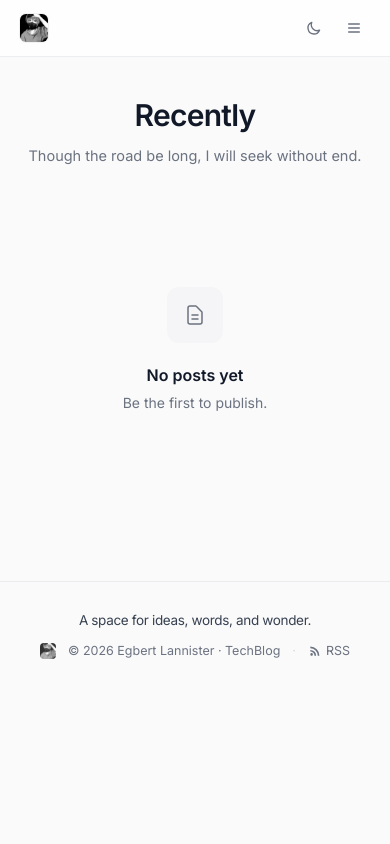
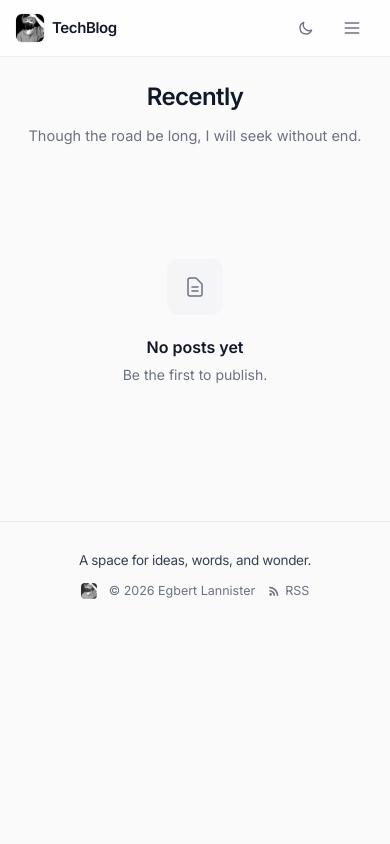
Before and after one commit to Egbert-Lannister/mysite, a Django app: page /techblog/ in a window 390 px wide. Run offline with Django 5.2, Linux system fonts and the light colour scheme; data that the repository does not hold is empty; parts of the project's set-up code (start-up, migrations or seed data) failed here and were passed over; some libraries are stand-ins or nearby versions.

Commit message:
style: improve mobile layout for public pages
Tighten nav, cards, and article overflow handling so phones no longer get horizontal scroll from code blocks, tables, or wide headers.

```diff
--- a/templates/_includes/post_card.html
+++ b/templates/_includes/post_card.html
@@ -3,7 +3,7 @@
 
 context: post (Post 实例), 可选 highlight_tag (string)
 {% endcomment %}
-<article class="post-card group bg-white dark:bg-white/[0.03] border border-ink-200/80 dark:border-white/[0.07] rounded-xl p-6 md:p-7">
+<article class="post-card group bg-white dark:bg-white/[0.03] border border-ink-200/80 dark:border-white/[0.07] rounded-xl p-4 sm:p-6 md:p-7">
 
 	<!-- meta 行：分类 · (系列?) · 日期 -->
 	<div class="flex items-center justify-between gap-3 mb-3 text-[12px]">
@@ -20,7 +20,7 @@ context: post (Post 实例), 可选 highlight_tag (string)
 			{% if post.series %}
 			<span class="text-ink-300 dark:text-ink-700 select-none">·</span>
 			<a href="{% url 'posts:series_detail' post.series.slug %}"
-			   class="cat-pill bg-accent-50 dark:bg-accent-500/10 text-accent-600 dark:text-accent-300 hover:bg-accent-100 dark:hover:bg-accent-500/20 transition-colors truncate max-w-[220px]"
+			   class="cat-pill bg-accent-50 dark:bg-accent-500/10 text-accent-600 dark:text-accent-300 hover:bg-accent-100 dark:hover:bg-accent-500/20 transition-colors truncate max-w-[9.5rem] sm:max-w-[220px]"
 			   title="{{ post.series.title }}">
 				{{ post.series.title }}
 			</a>
--- a/templates/base.html
+++ b/templates/base.html
@@ -2,7 +2,7 @@
 <html lang="zh-CN" class="scroll-smooth">
 <head>
 	<meta charset="utf-8" />
-	<meta name="viewport" content="width=device-width, initial-scale=1" />
+	<meta name="viewport" content="width=device-width, initial-scale=1, viewport-fit=cover" />
 	<title>{% block title %}TechBlog{% endblock %}</title>
 	<meta name="description" content="{% block meta_description %}{% endblock %}">
 	<link rel="alternate" type="application/rss+xml" title="RSS" href="/rss.xml" />
@@ -85,7 +85,12 @@
 		}
 	</script>
 	<style>
-		body { font-family: 'Inter', 'Noto Sans SC', system-ui, sans-serif; }
+		html, body { max-width: 100%; overflow-x: clip; }
+		body {
+			font-family: 'Inter', 'Noto Sans SC', system-ui, sans-serif;
+			padding-left: env(safe-area-inset-left);
+			padding-right: env(safe-area-inset-right);
+		}
 
 		/* Custom scrollbar — minimal */
 		::-webkit-scrollbar { width: 10px; height: 10px; }
@@ -169,20 +174,50 @@
 			color: rgb(107 114 128);
 			margin-top: 8px;
 		}
+
+		/* --- Mobile layout --- */
+		.site-header { padding-top: env(safe-area-inset-top); }
+		.tap-target {
+			min-width: 44px;
+			min-height: 44px;
+			display: inline-flex;
+			align-items: center;
+			justify-content: center;
+		}
+
+		@media (max-width: 639px) {
+			.page-title { font-size: 24px; line-height: 1.25; word-break: break-word; }
+			.toast { max-width: calc(100vw - 32px); left: 16px; right: 16px; transform: none; }
+			@keyframes toast-in  { from { opacity: 0; transform: translateY(8px); } }
+			@keyframes toast-out {   to { opacity: 0; transform: translateY(8px); } }
+		}
+
+		@media (hover: none) {
+			.post-card:hover {
+				transform: none;
+				box-shadow: none;
+				border-color: rgb(229 231 235 / 0.8);
+			}
+			.dark .post-card:hover { border-color: rgb(255 255 255 / 0.07); }
+		}
+
+		@media (max-width: 767px) {
+			.post-card { padding: 1.05rem 1.1rem; }
+		}
 	</style>
 </head>
 <body class="min-h-screen text-ink-900 dark:text-ink-100 dark:bg-ink-950 antialiased">
 	<div class="page-loading" id="page-loading"></div>
 
 	<!-- Top navigation — light, stable, restrained -->
-	<header class="sticky top-0 z-50 backdrop-blur-md bg-white/80 dark:bg-ink-950/80 border-b border-ink-200/70 dark:border-white/5">
-		<div class="max-w-6xl mx-auto px-5 sm:px-6 lg:px-8">
+	<header class="site-header sticky top-0 z-50 backdrop-blur-md bg-white/80 dark:bg-ink-950/80 border-b border-ink-200/70 dark:border-white/5">
+		<div class="max-w-6xl mx-auto px-4 sm:px-6 lg:px-8">
 			<div class="flex items-center justify-between h-14">
 				{% load static %}
 				<!-- Logo -->
-				<a href="{% url 'posts:index' %}" class="flex items-center gap-2.5 group flex-shrink-0">
+				<a href="{% url 'posts:index' %}" class="flex items-center gap-2 min-w-0 group flex-shrink-0">
 					<img src="{% static 'images/logo.jpg' %}" alt="Logo" class="w-7 h-7 rounded-md object-cover ring-1 ring-black/5 dark:ring-white/10">
-					<span class="text-[15px] font-semibold tracking-tight text-ink-900 dark:text-ink-100 hidden sm:inline">TechBlog</span>
+					<span class="text-[15px] font-semibold tracking-tight text-ink-900 dark:text-ink-100 truncate">TechBlog</span>
 				</a>
 
 				<!-- Primary nav -->
@@ -195,7 +230,7 @@
 				</nav>
 
 				<!-- Right-side tools -->
-				<div class="flex items-center gap-2">
+				<div class="flex items-center gap-0.5 sm:gap-2">
 					<form action="{% url 'posts:search' %}" method="get" class="hidden sm:block">
 						<div class="relative">
 							<input type="search" name="q" placeholder="Search..." value="{{ request.GET.q }}"
@@ -207,7 +242,7 @@
 					</form>
 
 					<!-- Theme toggle -->
-					<button id="theme-toggle" class="p-2 rounded-full text-ink-500 dark:text-ink-300 hover:bg-ink-100 dark:hover:bg-white/5 hover:text-ink-900 dark:hover:text-ink-100 transition-colors" aria-label="Toggle theme">
+					<button id="theme-toggle" class="tap-target p-2 rounded-full text-ink-500 dark:text-ink-300 hover:bg-ink-100 dark:hover:bg-white/5 hover:text-ink-900 dark:hover:text-ink-100 transition-colors" aria-label="Toggle theme">
 						<svg class="w-4 h-4 hidden dark:block" fill="none" stroke="currentColor" stroke-width="2" viewBox="0 0 24 24">
 							<path stroke-linecap="round" stroke-linejoin="round" d="M12 3v1m0 16v1m9-9h-1M4 12H3m15.364 6.364l-.707-.707M6.343 6.343l-.707-.707m12.728 0l-.707.707M6.343 17.657l-.707.707M16 12a4 4 0 11-8 0 4 4 0 018 0z"/>
 						</svg>
@@ -217,9 +252,12 @@
 					</button>
 
 					<!-- Mobile menu toggle -->
-					<button class="lg:hidden p-2 text-ink-500 hover:bg-ink-100 dark:hover:bg-white/5 rounded-full transition-colors" onclick="document.getElementById('mobile-menu').classList.toggle('hidden')">
-						<svg class="w-4 h-4" fill="none" stroke="currentColor" stroke-width="2" viewBox="0 0 24 24">
+					<button id="mobile-menu-toggle" class="lg:hidden tap-target p-2 text-ink-500 hover:bg-ink-100 dark:hover:bg-white/5 rounded-full transition-colors" aria-label="Open menu" aria-expanded="false" aria-controls="mobile-menu">
+						<svg id="icon-menu" class="w-5 h-5" fill="none" stroke="currentColor" stroke-width="2" viewBox="0 0 24 24">
 							<path stroke-linecap="round" stroke-linejoin="round" d="M4 6h16M4 12h16M4 18h16"/>
+						</svg>
+						<svg id="icon-close" class="w-5 h-5 hidden" fill="none" stroke="currentColor" stroke-width="2" viewBox="0 0 24 24">
+							<path stroke-linecap="round" stroke-linejoin="round" d="M6 18L18 6M6 6l12 12"/>
 						</svg>
 					</button>
 				</div>
@@ -227,29 +265,29 @@
 
 			<!-- Mobile menu -->
 			<div id="mobile-menu" class="hidden lg:hidden pb-4 pt-2 border-t border-ink-200/70 dark:border-white/5">
-				<nav class="grid grid-cols-2 gap-1 mb-3">
-					<a href="{% url 'posts:engineering_list' %}" class="px-3 py-2 text-sm text-ink-700 dark:text-ink-300 hover:bg-ink-100 dark:hover:bg-white/5 rounded-md">Engineering</a>
-					<a href="{% url 'posts:research_list' %}"    class="px-3 py-2 text-sm text-ink-700 dark:text-ink-300 hover:bg-ink-100 dark:hover:bg-white/5 rounded-md">Research</a>
-					<a href="{% url 'posts:notes_list' %}"       class="px-3 py-2 text-sm text-ink-700 dark:text-ink-300 hover:bg-ink-100 dark:hover:bg-white/5 rounded-md">Notes</a>
-					<a href="{% url 'posts:projects_list' %}"    class="px-3 py-2 text-sm text-ink-700 dark:text-ink-300 hover:bg-ink-100 dark:hover:bg-white/5 rounded-md">Projects</a>
-					<a href="{% url 'posts:series_list' %}"      class="px-3 py-2 text-sm text-ink-700 dark:text-ink-300 hover:bg-ink-100 dark:hover:bg-white/5 rounded-md col-span-2">Series</a>
+				<nav class="flex flex-col gap-0.5 mb-3">
+					<a href="{% url 'posts:engineering_list' %}" class="px-3 py-2.5 text-[15px] text-ink-700 dark:text-ink-300 hover:bg-ink-100 dark:hover:bg-white/5 rounded-md">Engineering</a>
+					<a href="{% url 'posts:research_list' %}"    class="px-3 py-2.5 text-[15px] text-ink-700 dark:text-ink-300 hover:bg-ink-100 dark:hover:bg-white/5 rounded-md">Research</a>
+					<a href="{% url 'posts:notes_list' %}"       class="px-3 py-2.5 text-[15px] text-ink-700 dark:text-ink-300 hover:bg-ink-100 dark:hover:bg-white/5 rounded-md">Notes</a>
+					<a href="{% url 'posts:projects_list' %}"    class="px-3 py-2.5 text-[15px] text-ink-700 dark:text-ink-300 hover:bg-ink-100 dark:hover:bg-white/5 rounded-md">Projects</a>
+					<a href="{% url 'posts:series_list' %}"      class="px-3 py-2.5 text-[15px] text-ink-700 dark:text-ink-300 hover:bg-ink-100 dark:hover:bg-white/5 rounded-md">Series</a>
 				</nav>
 				<form action="{% url 'posts:search' %}" method="get" class="flex gap-2 sm:hidden">
-					<input type="search" name="q" placeholder="Search..." class="flex-1 px-3 py-2 bg-ink-100 dark:bg-white/5 rounded-md text-sm">
-					<button type="submit" class="px-4 py-2 bg-ink-900 dark:bg-white text-white dark:text-ink-900 text-sm rounded-md font-medium">Search</button>
+					<input type="search" name="q" placeholder="Search..." value="{{ request.GET.q }}" class="flex-1 min-w-0 px-3 py-2.5 bg-ink-100 dark:bg-white/5 rounded-md text-base">
+					<button type="submit" class="px-4 py-2.5 bg-ink-900 dark:bg-white text-white dark:text-ink-900 text-sm rounded-md font-medium flex-shrink-0">Search</button>
 				</form>
 			</div>
 		</div>
 	</header>
 
 	<!-- Main content -->
-	<main class="max-w-6xl mx-auto px-5 sm:px-6 lg:px-8 py-10 md:py-14">
+	<main class="max-w-6xl mx-auto px-4 sm:px-6 lg:px-8 py-6 sm:py-10 md:py-14">
 		{% block content %}{% endblock %}
 	</main>
 
 	<!-- Footer — single-row, tagline centered with side elements equidistant -->
-	<footer class="border-t border-ink-200/70 dark:border-white/5 mt-12">
-		<div class="max-w-6xl mx-auto px-5 sm:px-6 lg:px-8 py-7">
+	<footer class="border-t border-ink-200/70 dark:border-white/5 mt-8 sm:mt-12 pb-[env(safe-area-inset-bottom)]">
+		<div class="max-w-6xl mx-auto px-4 sm:px-6 lg:px-8 py-7">
 			<!--
 				Grid is 1fr | auto | 1fr so the centered tagline column auto-sizes
 				and the two outer columns are *equal width*, then we right-align
@@ -276,10 +314,9 @@
 			<!-- Mobile fallback: stack centered to avoid cramping on narrow screens -->
 			<div class="flex sm:hidden flex-col items-center gap-3 text-center">
 				<p class="text-[13.5px] text-ink-700 dark:text-ink-300 tracking-tight">A space for ideas, words, and wonder.</p>
-				<div class="flex items-center gap-3 text-[12.5px] text-ink-500 dark:text-ink-500">
+				<div class="flex items-center justify-center gap-x-3 gap-y-1 flex-wrap text-[12.5px] text-ink-500 dark:text-ink-500">
 					<img src="{% static 'images/logo.jpg' %}" alt="" class="w-4 h-4 rounded object-cover opacity-80">
-					<span>© {% now "Y" %} Egbert Lannister · TechBlog</span>
-					<span class="text-ink-300 dark:text-white/10" aria-hidden="true">·</span>
+					<span>© {% now "Y" %} Egbert Lannister</span>
 					<a href="/rss.xml" class="inline-flex items-center gap-1 hover:text-accent-500 dark:hover:text-accent-400 transition-colors" aria-label="Subscribe to RSS feed">
 						<svg class="w-3.5 h-3.5" fill="currentColor" viewBox="0 0 24 24"><path d="M6.18 15.64a2.18 2.18 0 0 1 2.18 2.18C8.36 19 7.38 20 6.18 20C5 20 4 19 4 17.82a2.18 2.18 0 0 1 2.18-2.18M4 4.44A15.56 15.56 0 0 1 19.56 20h-2.83A12.73 12.73 0 0 0 4 7.27V4.44m0 5.66a9.9 9.9 0 0 1 9.9 9.9h-2.83A7.07 7.07 0 0 0 4 12.93V10.1Z"/></svg>
 						RSS
@@ -293,6 +330,23 @@
 
 	<script>
 		const themeToggle = document.getElementById('theme-toggle');
+		const mobileMenu = document.getElementById('mobile-menu');
+		const mobileToggle = document.getElementById('mobile-menu-toggle');
+		const iconMenu = document.getElementById('icon-menu');
+		const iconClose = document.getElementById('icon-close');
+
+		function setMobileMenuOpen(open) {
+			if (!mobileMenu || !mobileToggle) return;
+			mobileMenu.classList.toggle('hidden', !open);
+			iconMenu?.classList.toggle('hidden', open);
+			iconClose?.classList.toggle('hidden', !open);
+			mobileToggle.setAttribute('aria-expanded', open ? 'true' : 'false');
+			mobileToggle.setAttribute('aria-label', open ? 'Close menu' : 'Open menu');
+		}
+
+		mobileToggle?.addEventListener('click', () => {
+			setMobileMenuOpen(mobileMenu.classList.contains('hidden'));
+		});
 
 		function setTheme(isDark) {
 			if (isDark) {
--- a/templates/category.html
+++ b/templates/category.html
@@ -5,7 +5,7 @@
 <div class="max-w-[820px] mx-auto">
 
 	<!-- Page header — restrained editorial style, no large gradient icon -->
-	<header class="mb-10 md:mb-12 pb-6 border-b border-ink-200/70 dark:border-white/5">
+	<header class="mb-8 md:mb-12 pb-6 border-b border-ink-200/70 dark:border-white/5">
 		<span class="page-eyebrow">Category</span>
 		<h1 class="page-title">{{ category_label }}</h1>
 		{% if category_desc %}
--- a/templates/index.html
+++ b/templates/index.html
@@ -6,8 +6,8 @@
 
 	<!-- Hero — restrained and compact -->
 
-	<section class="text-center mb-10 md:mb-14">
-		<h1 class="text-3xl md:text-4xl font-semibold tracking-tight text-ink-900 dark:text-ink-100 mb-3">
+	<section class="text-center mb-8 sm:mb-10 md:mb-14">
+		<h1 class="text-2xl sm:text-3xl md:text-4xl font-semibold tracking-tight text-ink-900 dark:text-ink-100 mb-3">
 			Recently
 		</h1>
 		<p class="text-[14.5px] text-ink-500 dark:text-ink-500">
@@ -17,18 +17,18 @@
 
 	{% if featured_series %}
 	<!-- Featured Series — minimal single-row pill strip -->
-	<section class="mb-10 flex items-center gap-2 flex-wrap pb-6 border-b border-ink-200/70 dark:border-white/5">
-		<span class="text-[11px] font-medium uppercase tracking-wider text-ink-500 dark:text-ink-500 mr-1">
+	<section class="mb-8 sm:mb-10 flex items-center gap-2 flex-wrap pb-6 border-b border-ink-200/70 dark:border-white/5">
+		<span class="text-[11px] font-medium uppercase tracking-wider text-ink-500 dark:text-ink-500 mr-1 w-full sm:w-auto">
 			Featured Series
 		</span>
 		{% for series in featured_series %}
 		<a href="{% url 'posts:series_detail' series.slug %}"
-		   class="inline-flex items-center gap-1.5 px-2.5 py-1 text-[12.5px] font-medium rounded-md
+		   class="inline-flex items-center gap-1.5 max-w-full px-2.5 py-1 text-[12.5px] font-medium rounded-md
 		          bg-ink-100 dark:bg-white/5 text-ink-700 dark:text-ink-300
 		          hover:bg-accent-50 dark:hover:bg-accent-500/10 hover:text-accent-600 dark:hover:text-accent-400
 		          transition-colors">
-			{{ series.title }}
-			<span class="text-ink-500 dark:text-ink-500">·{{ series.post_count }}</span>
+			<span class="truncate max-w-[16rem] sm:max-w-[22rem]">{{ series.title }}</span>
+			<span class="text-ink-500 dark:text-ink-500 flex-shrink-0">·{{ series.post_count }}</span>
 		</a>
 		{% endfor %}
 	</section>
--- a/templates/search.html
+++ b/templates/search.html
@@ -4,7 +4,7 @@
 {% block content %}
 <div class="max-w-[820px] mx-auto">
 
-	<header class="mb-10 md:mb-12 pb-6 border-b border-ink-200/70 dark:border-white/5">
+	<header class="mb-8 md:mb-12 pb-6 border-b border-ink-200/70 dark:border-white/5">
 		<span class="page-eyebrow">Search</span>
 		<h1 class="page-title">Search Results</h1>
 		{% if query %}
--- a/templates/series_list.html
+++ b/templates/series_list.html
@@ -4,7 +4,7 @@
 {% block content %}
 <div class="max-w-[820px] mx-auto">
 
-	<header class="mb-10 md:mb-12 pb-6 border-b border-ink-200/70 dark:border-white/5">
+	<header class="mb-8 md:mb-12 pb-6 border-b border-ink-200/70 dark:border-white/5">
 		<span class="page-eyebrow">Series</span>
 		<h1 class="page-title">Article Series</h1>
 		<p class="page-desc">Unfolding Knowledge, Step by Step.</p>
@@ -22,8 +22,8 @@
 					     class="w-full h-32 sm:h-full object-cover">
 				</div>
 				{% endif %}
-				<div class="flex-1 p-6 md:p-7">
-					<div class="flex items-center justify-between gap-3 mb-3 text-[12px]">
+				<div class="flex-1 p-4 sm:p-6 md:p-7">
+					<div class="flex items-center justify-between gap-3 mb-3 text-[12px] flex-wrap">
 						<span class="cat-pill bg-accent-50 dark:bg-accent-500/10 text-accent-600 dark:text-accent-300">
 							Series
 						</span>
--- a/templates/tag.html
+++ b/templates/tag.html
@@ -4,7 +4,7 @@
 {% block content %}
 <div class="max-w-[820px] mx-auto">
 
-	<header class="mb-10 md:mb-12 pb-6 border-b border-ink-200/70 dark:border-white/5">
+	<header class="mb-8 md:mb-12 pb-6 border-b border-ink-200/70 dark:border-white/5">
 		<span class="page-eyebrow">Tag</span>
 		<h1 class="page-title">
 			<span class="text-ink-300 dark:text-ink-700 font-normal">#</span>{{ tag }}
```
Also changed, not shown: templates/_includes/pagination.html (+11 -7 lines), templates/detail.html (+81 -43 lines), templates/series_detail.html (+4 -4 lines).
